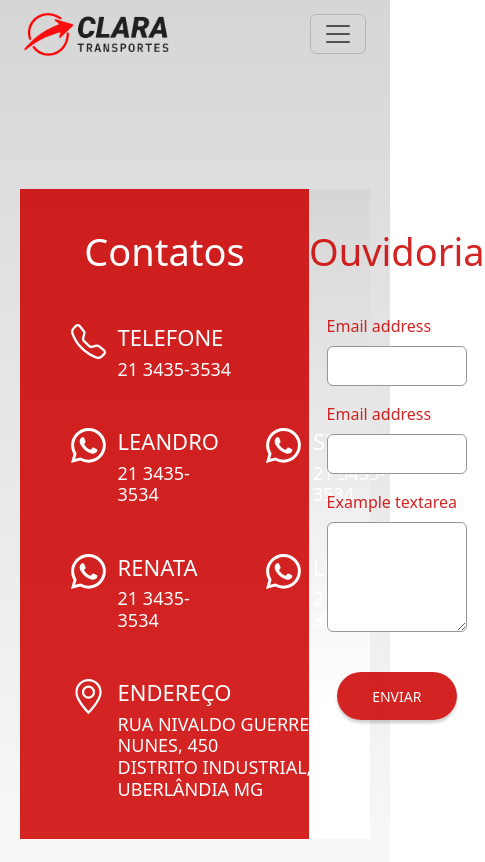
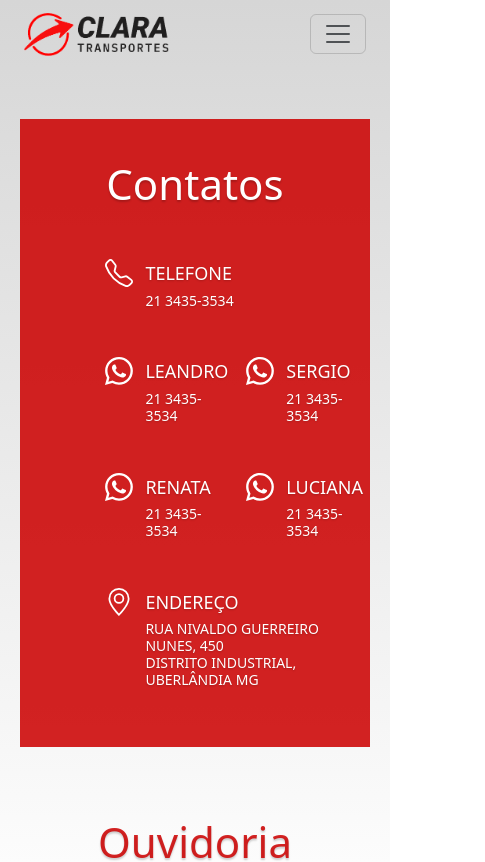
Before and after one commit to gabrielsantospds/clara-transportes-app, a Vue app: page /contact-us in a window 390 px wide. Shown: the top 862 px of the page, 485 px wide, since content can reach past the window. Built offline with nearby package versions, Linux system fonts and the light colour scheme.

Commit message:
style: add media screen

```diff
--- a/src/App.vue
+++ b/src/App.vue
@@ -36,7 +36,7 @@ import ComponentFooter from './components/ComponentFooter.vue';
 @media screen and (max-width: 991px) {
 
   .container-main {
-    background-image: linear-gradient(to top, #FFFFFF 20%, #D6D6D6);
+    background-image: linear-gradient(to top, #FFFFFF 50%, #D6D6D6);
   }
 
   .content-main {
--- a/src/components/ComponentContactUs.vue
+++ b/src/components/ComponentContactUs.vue
@@ -130,15 +130,15 @@
 <style scoped>
 .container-main {
     display: flex;
-    height: 650px;
-    margin-top: 70px;
+    margin-top: 60px;
     padding: 0px;
+    background: inherit;
 }
 
 .container-data {
     display: grid;
     grid-template-columns: 1fr 1fr;
-    width: 65%;
+    width: 64%;
     margin: 50px auto;
     row-gap: 40px;
     column-gap: 25%;
@@ -146,12 +146,14 @@
 
 .container-input {
     margin: auto;
-    width: 70%
+    width: 69%
 }
 
 .content {
     width: 50%;
     height: 100%;
+    margin-bottom: 30px;
+    padding-bottom: 20px
 }
 
 .content-1 {
@@ -166,7 +168,7 @@
 
 .content-data-1,
 .content-data-6 {
-    grid-template-columns: 0.85fr 7fr;
+    grid-template-columns: 0.8fr 7fr;
     grid-column-start: 1;
     grid-column-end: 3;
 }
@@ -181,6 +183,7 @@
     text-align: center;
     font-size: 60px;
     margin: 40px 0 40px 0;
+    text-shadow: 0 2px 2px var(--shadow-color);
 }
 
 .title-white {
@@ -192,16 +195,19 @@
 }
 
 .data-title {
-    font-size: 22px
+    font-size: 22px;
+    text-shadow: 0 1px 2px var(--shadow-color);
+    padding-top: 4px;
 }
 
 .data-subtitle {
     font-size: 18px;
     font-weight: 400;
+    text-shadow: 0 1px 2px var(--shadow-color);
 }
 
 .label-text {
-    color: var(--primary-color)
+    color: var(--primary-color);
 }
 
 .input-text {
@@ -227,14 +233,35 @@
     border: none;
 }
 
-@media screen and (max-width: 439px) {
+@media screen and (max-width: 575px) {
 
     .title {
-        font-size: 38px;
+        font-size: 42px;
+    }
+
+    .content-1 {
+        padding: 0 10%;
+    }
+
+    .container-data {
+        column-gap: 10%;
     }
 
     .container-input {
-        width: 80%
+        width: 75%
+    }
+
+    .icon-svg {
+        width: 28px;
+        height: 28px;
+    }
+
+    .data-title {
+        font-size: 18px;
+    }
+
+    .data-subtitle {
+        font-size: 14px
     }
 
     .input-text {
@@ -248,7 +275,26 @@
     }
 }
 
-@media screen and (min-width: 440px) and (max-width: 767px) {
+@media screen and (min-width: 576px) and (max-width: 767px) {
+
+    .container-data {
+        width: 69%;
+        column-gap: 22%;
+    }
+
+    .icon-svg {
+        width: 32px;
+        height: 32px;
+    }
+
+    .data-title {
+        font-size: 20px;
+        padding-top: 3px;
+    }
+
+    .data-subtitle {
+        font-size: 16px
+    }
 
     .title {
         font-size: 48px;
@@ -263,31 +309,46 @@
 
 @media screen and (max-width: 991px) {
 
-    .container-contact {
+    .container-main {
         display: flex;
-        flex-direction: column
+        flex-direction: column;
+        margin-top: 0;
     }
 
     .content {
         width: 100%;
     }
 
+    .content-data-1,
+    .content-data-6 {
+        grid-template-columns: 0.7fr 7fr;
+    }
+
+}
+
+@media screen and (min-width: 768px) and (max-width: 991px) {
+
+    .container-data {
+        width: 62%;
+        column-gap: 30%;
+    }
 }
 
 @media screen and (min-width: 992px) and (max-width: 1199px) {
 
     .container-data {
-        width: 75%;
-        column-gap: 15%;
+        width: 73%;
+        column-gap: 17%;
     }
 
-    .svg-icon {
-        width: 30px;
-        height: 30px;
+    .icon-svg {
+        width: 32px;
+        height: 32px;
     }
 
     .data-title {
         font-size: 20px;
+        padding-top: 3px;
     }
 
     .data-subtitle {
--- a/src/components/ComponentNavbar.vue
+++ b/src/components/ComponentNavbar.vue
@@ -10,7 +10,7 @@
                 <span class="navbar-toggler-icon"></span>
             </button>
             <div class="collapse navbar-collapse nav-collapse" id="navbarSupportedContent">
-                <ul class="navbar-nav me-auto grid gap-4">
+                <ul class="navbar-nav me-auto grid gap-3">
                     <li class="nav-item dropdown">
                         <a class="nav-link dropdown-toggle link-text" href="#" role="button" data-bs-toggle="dropdown"
                             aria-expanded="false">
@@ -59,7 +59,7 @@
 <style scoped>
 .icon-container {
     display: flex;
-    gap: 30px;
+    gap: 26px;
 }
 
 .link-external {
```
